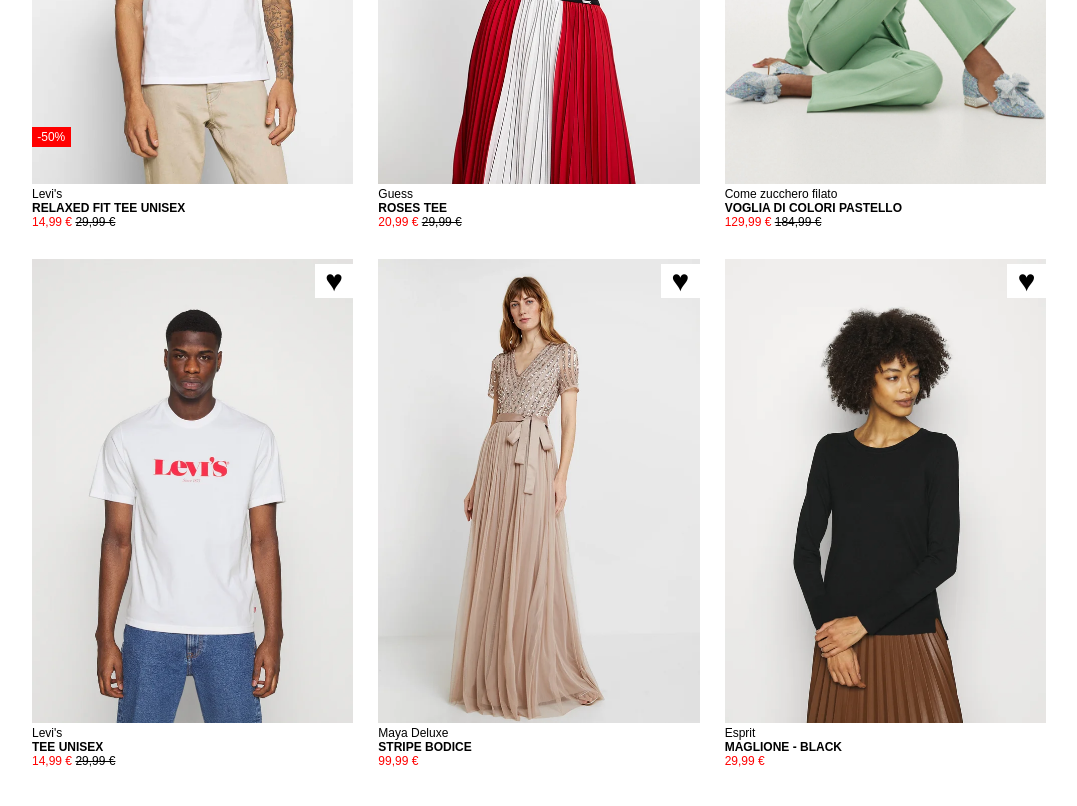
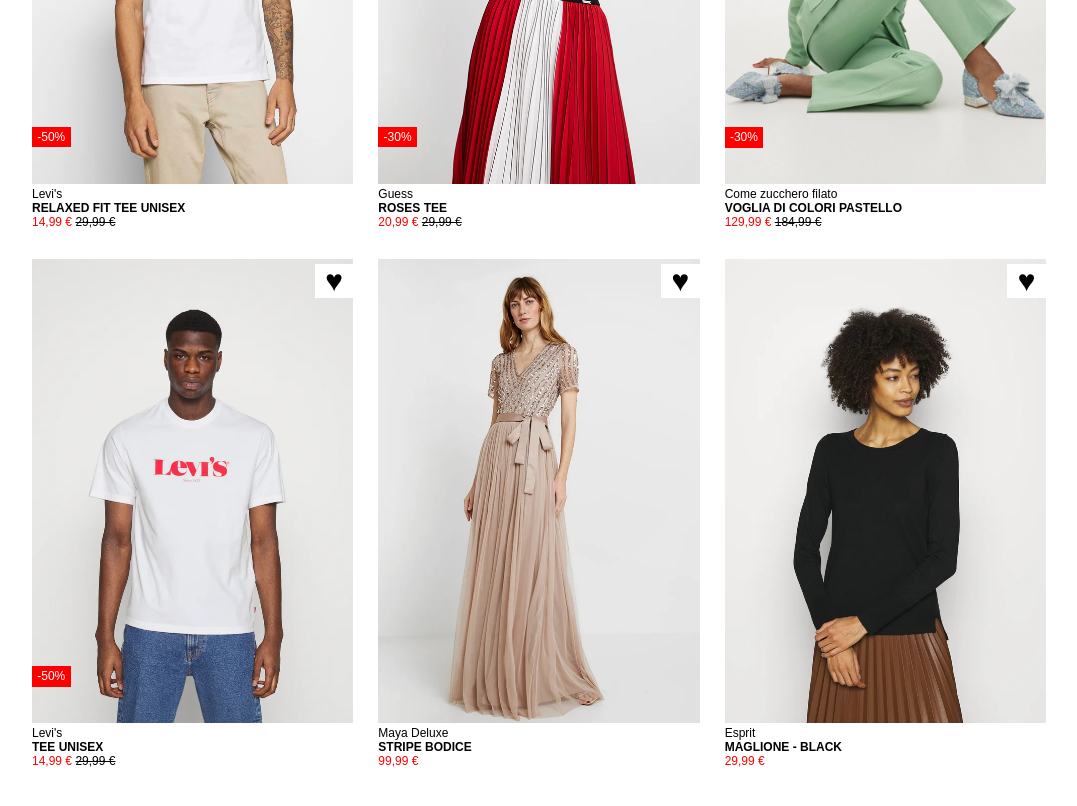
Before and after one commit to StefanoSalaa98/html-css-boolando, a plain HTML site: page index.html in a window 1280 px wide. Shown: the part 380-1186 px from the top of the page, without its empty margins (101-1178 px from the left). Drawn offline with Linux system fonts and the light colour scheme.

Commit message:
Aggiungi sconti

```diff
--- a/index.html
+++ b/index.html
@@ -58,6 +58,9 @@
                         <div class="cuore">
                             <span>&hearts;</span>
                         </div>
+                        <div class="sconto">
+                            <span>-30%</span>
+                        </div>
                     </div>
                 </div>
                 <div class="colonna">
@@ -71,6 +74,9 @@
                         <div class="cuore">
                             <span>&hearts;</span>
                         </div>
+                        <div class="sconto">
+                            <span>-30%</span>
+                        </div>
                     </div>
                 </div>
                 <div class="colonna">
@@ -83,6 +89,9 @@
                         </p>
                         <div class="cuore">
                             <span>&hearts;</span>
+                        </div>
+                        <div class="sconto">
+                            <span>-50%</span>
                         </div>
                     </div>
                 </div>
```
